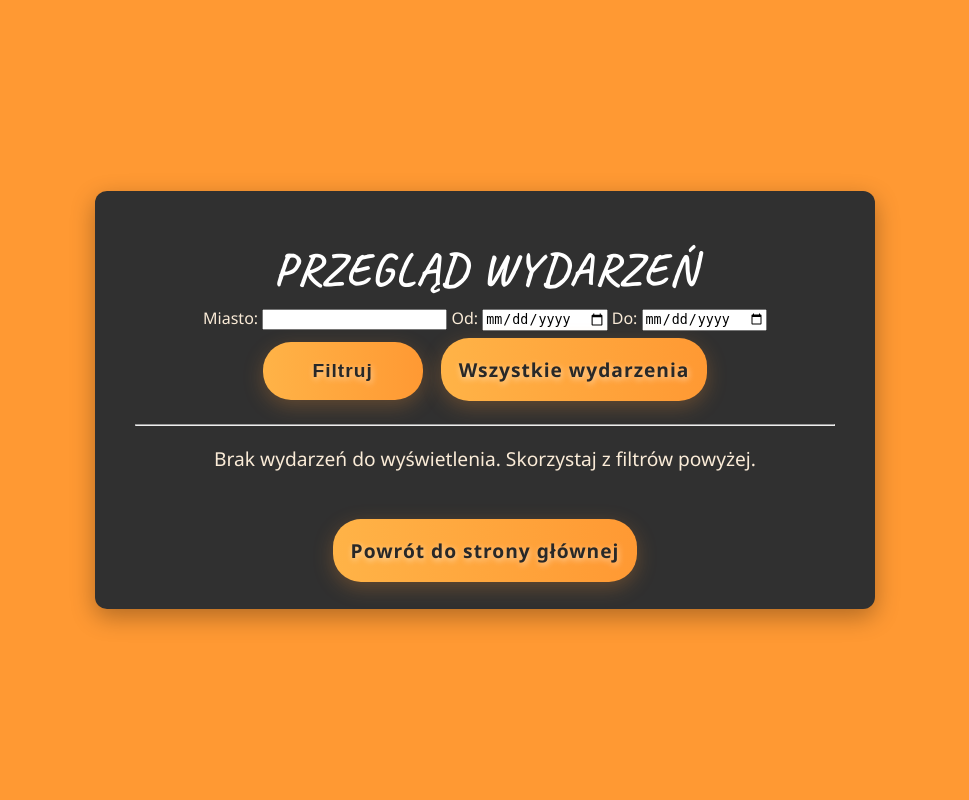
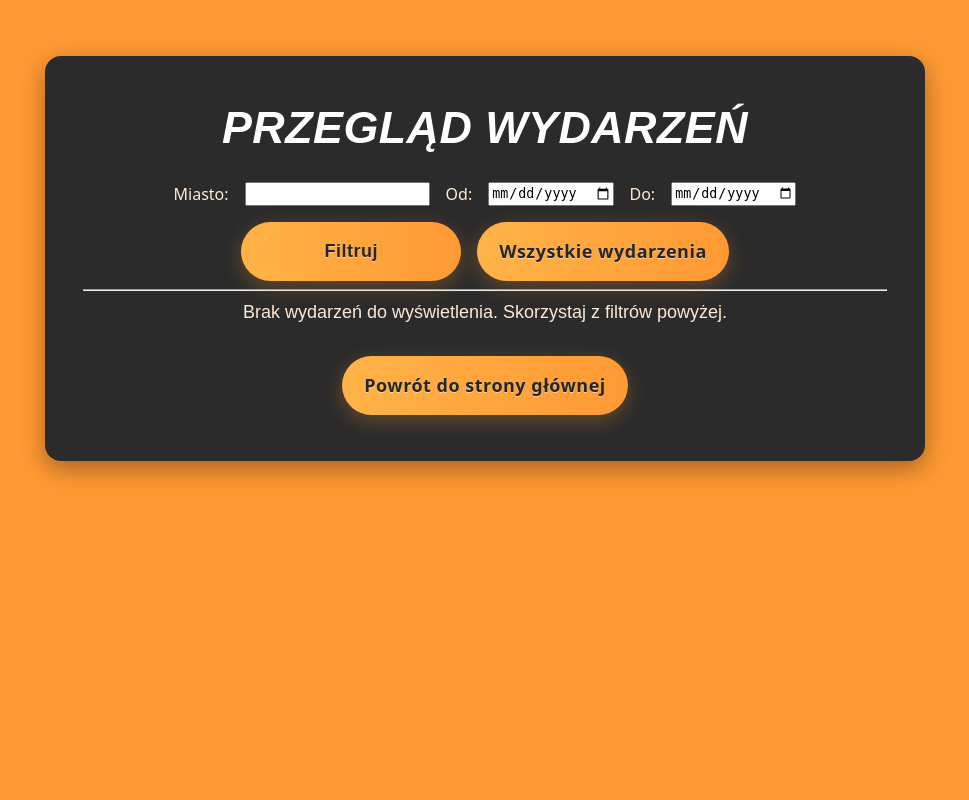
Before and after one commit to infoshareacademy/jpydzr8-kulturalny-kod, a Django app: page /events/ in a window 1280 px wide. Shown: the whole page, without its empty margins (155-1124 px from the left). Run offline with Django 5.2, Linux system fonts and the light colour scheme.

Commit message:
css - poprawa responsywnosci, fontu h1 z powodu ios, i inne

```diff
--- a/static/css/style.css
+++ b/static/css/style.css
@@ -1,111 +1,168 @@
-/* Podstawowe ustawienia body i kontenera */
-html, body {
-    height: 100%;          /* ensure full viewport height */
-    margin: 0;
+:root{
+    --bg: #ff9933;
+    --card: #2b2b2b;
+    --text: #f5f5f5;
+    --muted: #ffe9d2;
+    --accent1: #ffb347;
+    --accent2: #ff9933;
+    --shadow: 0 8px 24px rgba(0,0,0,.35);
+    --radius: 16px;
+    --gap: 16px;
+    --focus: 2px solid #fff;
 }
 
+*, *::before, *::after { box-sizing: border-box; }
+html { font-size: 16px; }
+
 body {
-    font-family: 'Segoe UI', Tahoma, Geneva, Verdana, sans-serif;
-    /* padding: 300px 0; */
-    background-color: #ff9933;
-    color: #333;
-
-    display: flex;              /* make body a flex container */
-    justify-content: center;    /* horizontal centering */
-    align-items: center;        /* vertical centering */
+    font-family: system-ui, -apple-system, "Segoe UI", Roboto, Helvetica, Arial, "Noto Sans";
+    margin: 0;
+    min-height: 100dvh;
+    display: grid;
+    place-items: start center;
+    background: var(--bg);
+    color: var(--text);
+    line-height: 1.5;
+    padding: 24px;
 }
 
 .container {
-    max-width: 700px;
-    width: 90%;
-    margin: 0 auto;
-    padding: 20px 40px;
-    background: #303030;
-    border-radius: 12px;
-    box-shadow: 0 8px 25px rgba(0,0,0,0.3);
+    width: min(100%, 880px);
+    background: var(--card);
+    border-radius: var(--radius);
+    box-shadow: var(--shadow);
+    padding: clamp(20px, 4vw, 40px);
+    margin-inline: auto;
     text-align: center;
-    align-items: center;
 }
 
-/* Nagłówek */
 h1 {
-    font-family: 'Caveat', cursive;
-    color: white;
-    font-size: 2.8rem;
-    margin-bottom: 10px;
+    font-family: 'Bellota Text', sans-serif;
     font-weight: 700;
+    font-style: italic;
     text-transform: uppercase;
-    letter-spacing: 2px;
+    color: #fff;
+    letter-spacing: .5px;
+    margin: 0 0 .25em 0;
+    font-size: clamp(1.8rem, 4.5vw, 2.8rem);
 }
 
-/* Nagłówek */
-h2 {
-    font-family: 'Caveat', cursive;
-    color: white;
-    font-size: 2.4rem;
-    margin-bottom: 10px;
-    font-weight: 700;
-    text-transform: uppercase;
-    letter-spacing: 2px;
+p {
+    font-family: 'Bellota Text', sans-serif;
+    font-weight: 400;
+    font-style: normal;
+    margin: 0 0 1.75rem 0;
+    font-size: clamp(1rem, 2.5vw, 1.125rem);
+    color: var(--muted);
 }
 
-/* Podtytuł / opis */
-p {
-    font-size: 1.2rem;
-    color: antiquewhite;
-    margin-bottom: 40px;
+.event h3 {
+    font-family: 'Bellota Text', sans-serif;
+    font-weight: 700;
+    font-style: normal;
 }
 
-/* Menu opcji (linki) */
-.options a, .options button {
-    display: inline-block;
-    min-width: 160px;
-    padding: 18px 18px;
-    margin: 7px 7px;
-    background: linear-gradient(90deg, #ffb347 0%, #ff9933 100%);
-    color: #282828;
-    font-size: 1.2rem;
+.event .meta {
+    font-family: 'Bellota Text', sans-serif;
+    font-weight: 400;
+    font-style: italic;
+    font-size: .95rem;
+    color: var(--muted);
+}
+
+/* przyciski */
+.options {
+    display: flex;
+    flex-wrap: wrap;
+    justify-content: center;
+    gap: var(--gap);
+    margin-block: 1.25rem 0.5rem;
+}
+
+.options a,
+.options button {
+    appearance: none;
+    display: inline-flex;
+    align-items: center;
+    justify-content: center;
+    text-decoration: none;
+    cursor: pointer;
+    user-select: none;
+
+    min-width: clamp(160px, 42vw, 220px);
+    padding: clamp(12px, 2.8vw, 16px) clamp(14px, 3.2vw, 22px);
+    font-size: clamp(1rem, 2.6vw, 1.125rem);
     font-weight: 800;
-    border: none;
-    border-radius: 28px;
-    box-shadow: 0 6px 20px rgba(255,153,51,0.25);
-    transition: background 0.2s, color 0.2s, box-shadow 0.2s, transform 0.1s;
-    cursor: pointer;
-    text-decoration: none;
-    outline: none;
-    letter-spacing: 1px;
-    text-shadow: 1px 2px 6px #fff9;
+    letter-spacing: .5px;
+
+    color: #262626;
+    background: linear-gradient(90deg, var(--accent1) 0%, var(--accent2) 100%);
+    border: 0;
+    border-radius: 999px;
+    box-shadow: 0 6px 20px rgba(255,153,51,0.28);
+    transition: transform .12s ease, box-shadow .2s ease, filter .2s ease;
+    text-shadow: 0 1px 0 #fff7;
 }
 
 .options a:hover,
-.options a:focus,
-.options button:hover,
-.options button:focus {
-    background: linear-gradient(90deg, #ff9933 5%, #ffb347 100%);
-    color: #262626;
-    box-shadow: 0 8px 30px rgba(255,153,51,0.45);
-    transform: translateY(-2px) scale(1.04);
-    text-shadow: 1px 4px 7px #fff;
+.options button:hover {
+    transform: translateY(-2px);
+    box-shadow: 0 10px 28px rgba(255,153,51,0.45);
+    filter: brightness(1.05);
+}
+.options a:active,
+.options button:active {
+    transform: translateY(0);
+    box-shadow: 0 6px 18px rgba(255,153,51,0.35);
+}
+.options a:focus-visible,
+.options button:focus-visible {
+    outline: var(--focus);
+    outline-offset: 3px;
 }
 
-/* Responsywność */
-@media (max-width: 600px) {
-    .container {
-        padding: 20px;
-    }
+.options label,
+.event h2 { color: var(--muted); }
 
-    .options {
-        flex-direction: column;
-        gap: 20px;
-    }
+.divider {
+    width: 100%;
+    height: 1px;
+    background: linear-gradient(90deg, transparent, #ffffff33, transparent);
+    margin: 1.5rem 0 1rem;
+}
 
-    .options a {
-        width: 100%;
-        padding: 12px 0;
-        font-size: 1.2rem;
-    }
+.events {
+    display: grid;
+    grid-template-columns: 1fr;
+    gap: 12px;
+    text-align: left;
+    margin-top: 1rem;
 }
-.options label,
-        .event h2 {
-            color: antiquewhite;
-        }
+.event { background: #222; border-radius: 12px; padding: 14px 16px; }
+.event h3 { margin: 0 0 .25rem 0; font-size: 1.05rem; color: #fff; }
+
+/* responsywność */
+@media (max-width: 400px) {
+    .options { gap: 12px; }
+    .options a, .options button { width: 100%; min-width: 0; }
+}
+
+@media (min-width: 600px) {
+    body { padding: 40px; }
+    .container { padding: clamp(28px, 4vw, 48px); }
+}
+
+@media (min-width: 768px) {
+    .events { grid-template-columns: repeat(2, 1fr); }
+}
+
+@media (min-width: 1024px) {
+    body { padding: 56px; }
+    .container { padding: clamp(32px, 3vw, 56px); }
+    .events { grid-template-columns: repeat(3, 1fr); }
+}
+
+/* redukcja animacji */
+@media (prefers-reduced-motion: reduce) {
+    * { transition: none !important; }
+}
```
